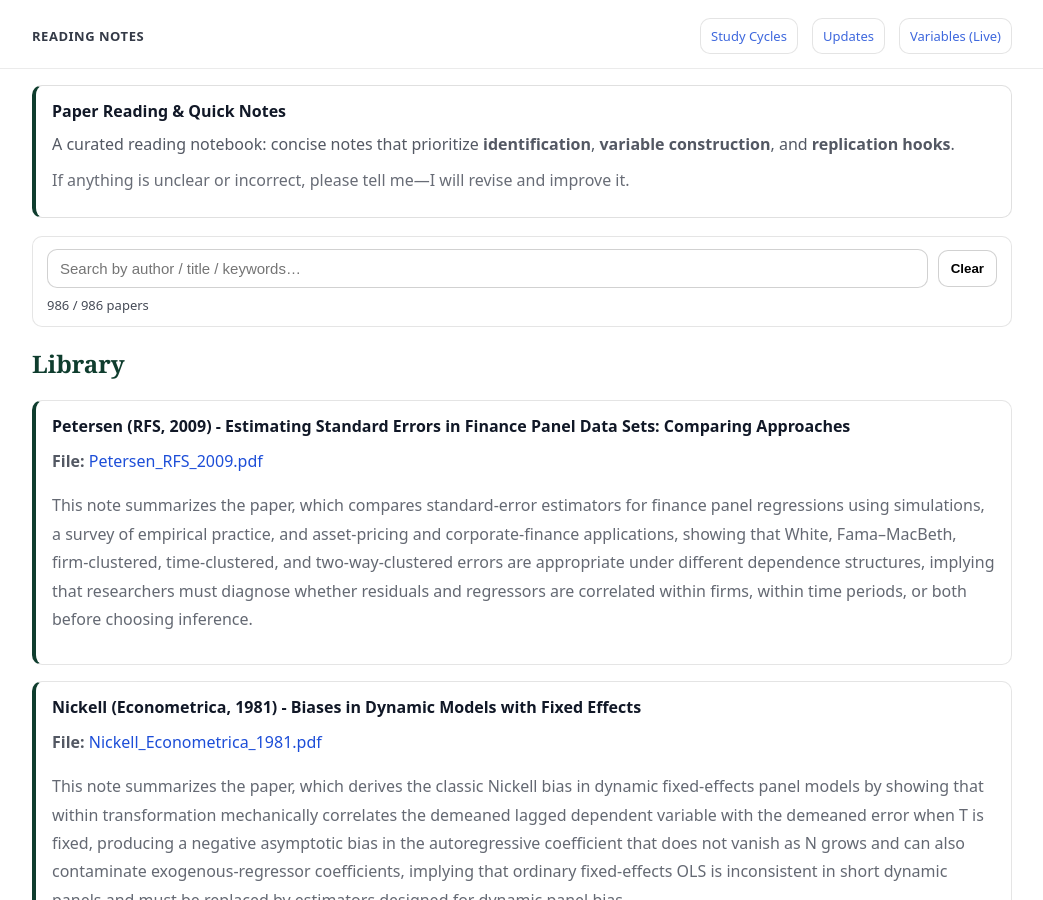
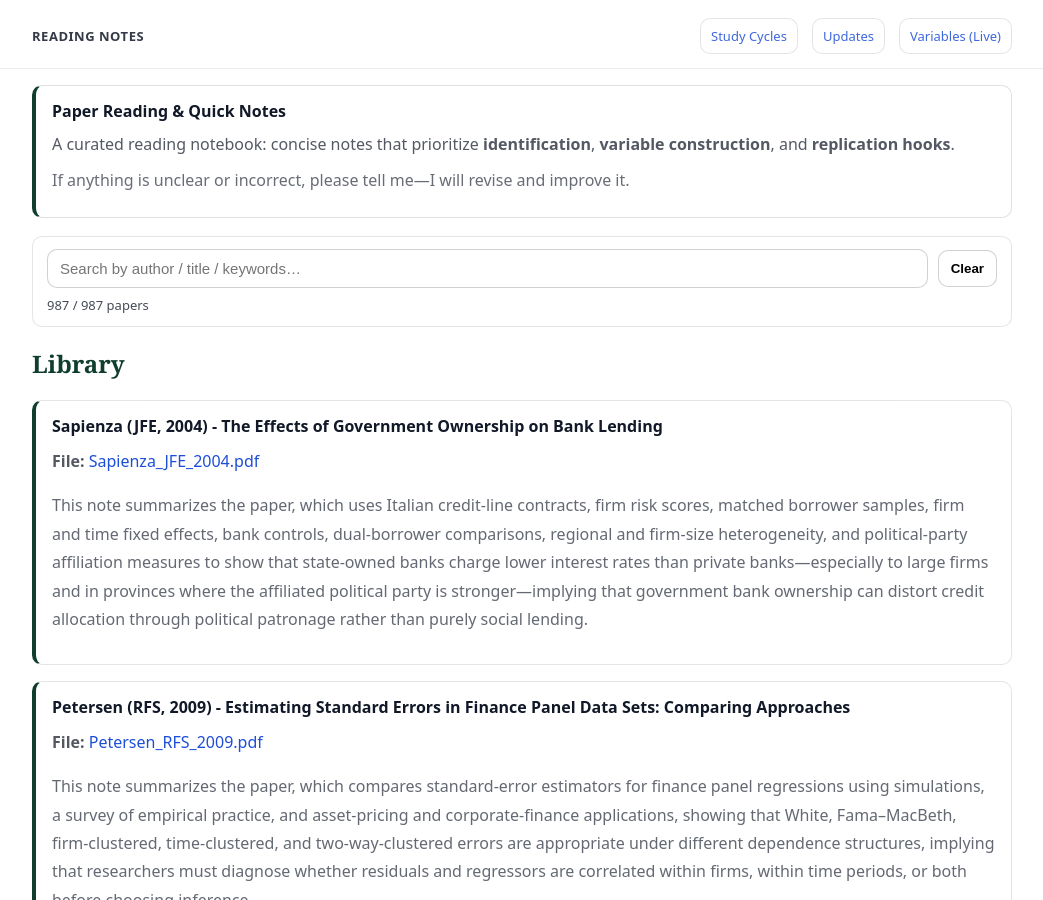
Before and after one commit to yaxinzn/study-archive, a Jekyll site: the page built from reading/index.md, in a window 1280 px wide and 900 px high. Shown: the whole window, without its empty margins (118-1161 px from the left). Built offline with Jekyll 4.4.1, drawn with Linux system fonts in a browser that asks for light colours.

Commit message:
Reading: add/update Sapienza_JFE_2004.pdf

```diff
--- a/_data/reading.yml
+++ b/_data/reading.yml
@@ -1,3 +1,7 @@
+- title: "Sapienza (JFE, 2004) - The Effects of Government Ownership on Bank Lending"
+  file: "Sapienza_JFE_2004.pdf"
+  desc: "This note summarizes the paper, which uses Italian credit-line contracts, firm risk scores, matched borrower samples, firm and time fixed effects, bank controls, dual-borrower comparisons, regional and firm-size heterogeneity, and political-party affiliation measures to show that state-owned banks charge lower interest rates than private banks—especially to large firms and in provinces where the affiliated political party is stronger—implying that government bank ownership can distort credit allocation through political patronage rather than purely social lending."
+
 - title: "Petersen (RFS, 2009) - Estimating Standard Errors in Finance Panel Data Sets: Comparing Approaches"
   file: "Petersen_RFS_2009.pdf"
   desc: "This note summarizes the paper, which compares standard-error estimators for finance panel regressions using simulations, a survey of empirical practice, and asset-pricing and corporate-finance applications, showing that White, Fama–MacBeth, firm-clustered, time-clustered, and two-way-clustered errors are appropriate under different dependence structures, implying that researchers must diagnose whether residuals and regressors are correlated within firms, within time periods, or both before choosing inference."
```
Also changed, not shown: 1 other file.
